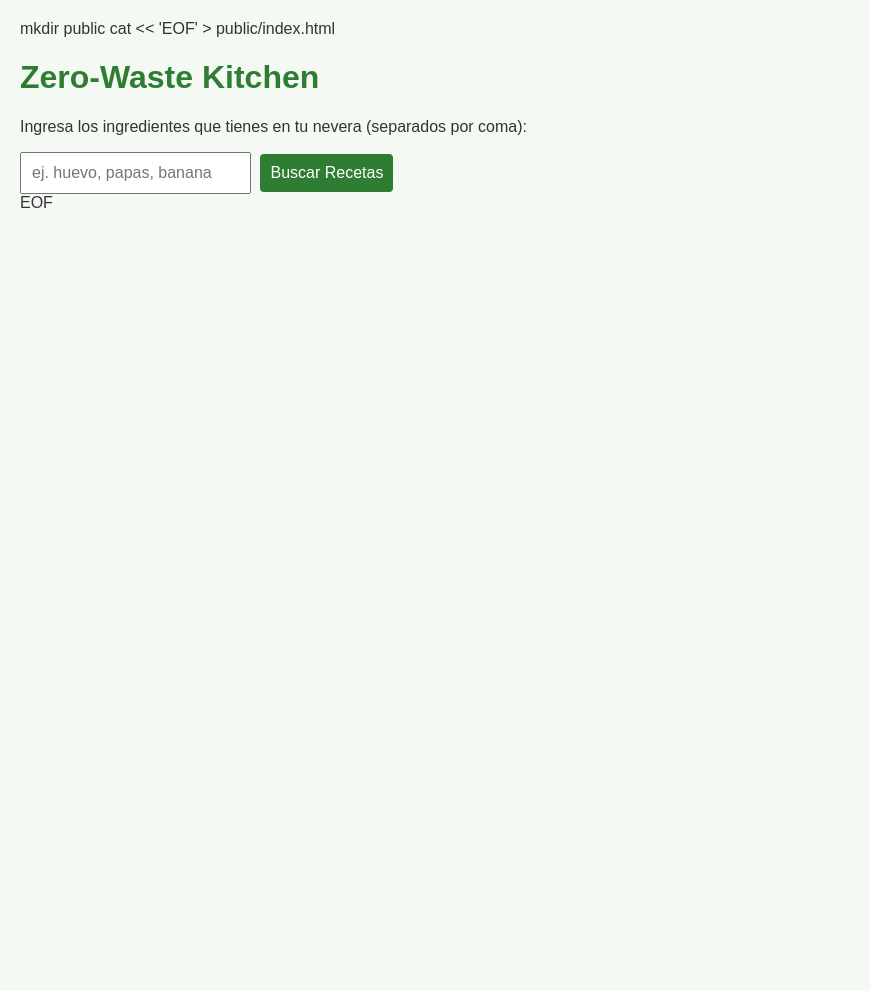
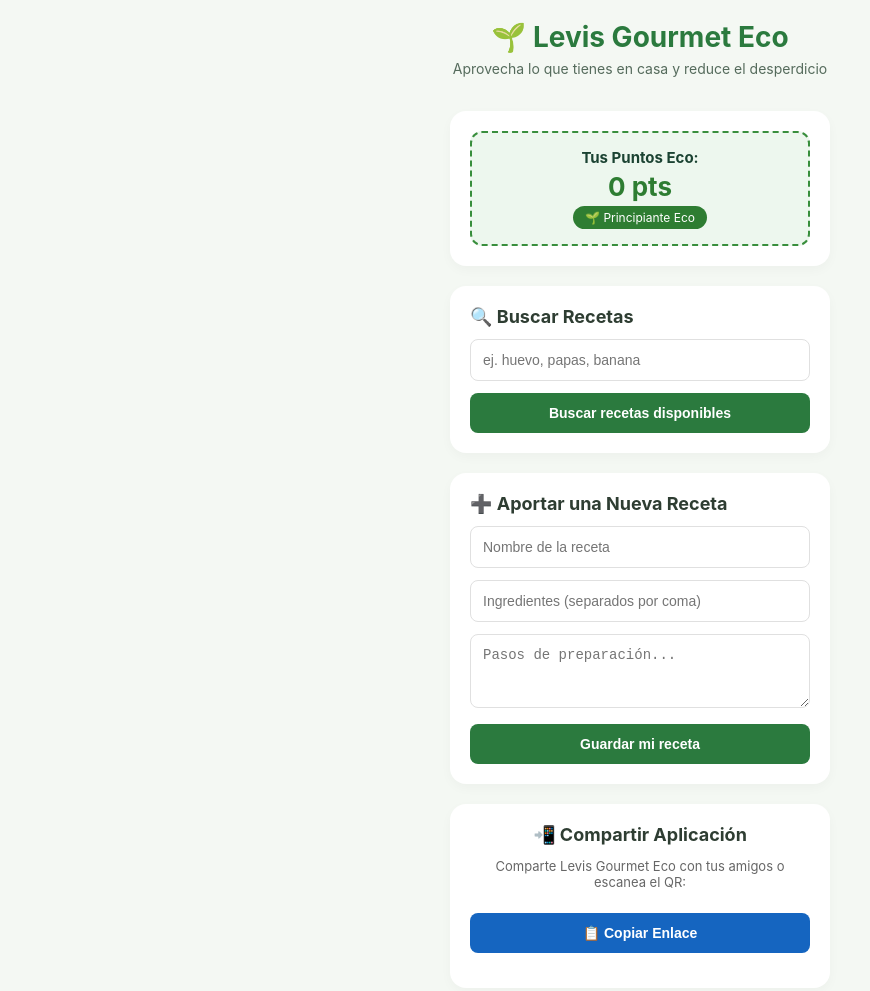
Before and after one commit to levisjhonsom-gif/levis-gourmet-eco, a website: page public/index.html in a window 1280 px wide. Shown: the whole page, without its empty margins (0-870 px from the left). Before the commit the page ends 800 px from the top, so only its background shows below. Drawn offline with Linux system fonts and the light colour scheme; a script that the page names is missing.

Commit message:
Diseño original Levis Gourmet Eco con QR y compartir

```diff
--- a/public/index.html
+++ b/public/index.html
@@ -1,52 +1,167 @@
-mkdir public
-cat << 'EOF' > public/index.html
 <!DOCTYPE html>
 <html lang="es">
 <head>
     <meta charset="UTF-8">
     <meta name="viewport" content="width=device-width, initial-scale=1.0">
-  <title>Zero-Waste Kitchen</title>
+    <title>Levis Gourmet Eco</title>
+    <script src="https://cdnjs.cloudflare.com/ajax/libs/qrcodejs/1.0.0/qrcode.min.js"></script>
     <style>
-    body { font-family: Arial, sans-serif; margin: 20px; background: #f4f9f4; color: #333; }
-    h1 { color: #2e7d32; }
-    input, button { padding: 10px; font-size: 16px; margin-right: 5px; }
-    button { background: #2e7d32; color: white; border: none; cursor: pointer; border-radius: 4px; }
-    .receta { background: white; padding: 15px; margin-top: 10px; border-radius: 6px; border-left: 5px solid #2e7d32; }
+        body {
+            font-family: -apple-system, BlinkMacSystemFont, "Segoe UI", Roboto, Helvetica, Arial, sans-serif;
+            background-color: #f4f8f3;
+            color: #2e3d32;
+            margin: 0;
+            padding: 20px 15px;
+            display: flex;
+            flex-direction: column;
+            align-items: center;
+        }
+        .header {
+            text-align: center;
+            margin-bottom: 20px;
+        }
+        .header h1 {
+            color: #2b7a3e;
+            font-size: 28px;
+            margin: 0;
+            display: flex;
+            align-items: center;
+            justify-content: center;
+            gap: 8px;
+        }
+        .header p {
+            color: #556b5c;
+            font-size: 14px;
+            margin-top: 6px;
+        }
+        .card {
+            background: #ffffff;
+            border-radius: 16px;
+            padding: 20px;
+            margin-bottom: 20px;
+            width: 100%;
+            max-width: 380px;
+            box-shadow: 0 4px 12px rgba(0,0,0,0.03);
+            box-sizing: border-box;
+        }
+        .points-box {
+            border: 2px dashed #388e3c;
+            background-color: #edf7ee;
+            text-align: center;
+            padding: 15px;
+            border-radius: 12px;
+        }
+        .points-box h3 {
+            margin: 0;
+            font-size: 15px;
+            color: #1b4332;
+        }
+        .points-val {
+            font-size: 26px;
+            font-weight: bold;
+            color: #2e7d32;
+            margin: 4px 0;
+        }
+        .badge {
+            background-color: #2e7d32;
+            color: white;
+            padding: 4px 12px;
+            border-radius: 20px;
+            font-size: 12px;
+            display: inline-block;
+        }
+        .section-title {
+            font-size: 18px;
+            font-weight: bold;
+            margin-bottom: 12px;
+            display: flex;
+            align-items: center;
+            gap: 8px;
+        }
+        input, textarea {
+            width: 100%;
+            padding: 12px;
+            margin-bottom: 12px;
+            border: 1px solid #e0e0e0;
+            border-radius: 8px;
+            box-sizing: border-box;
+            font-size: 14px;
+        }
+        button {
+            width: 100%;
+            padding: 12px;
+            background-color: #2b7a3e;
+            color: white;
+            border: none;
+            border-radius: 8px;
+            font-weight: bold;
+            font-size: 14px;
+            cursor: pointer;
+        }
+        .share-btn {
+            background-color: #1565c0;
+            margin-top: 10px;
+        }
+        #qrcode {
+            display: flex;
+            justify-content: center;
+            margin-top: 15px;
+        }
     </style>
 </head>
 <body>
-  <h1>Zero-Waste Kitchen</h1>
-  <p>Ingresa los ingredientes que tienes en tu nevera (separados por coma):</p>
-  <input type="text" id="ingredientesInput" placeholder="ej. huevo, papas, banana">
-  <button onclick="buscar()">Buscar Recetas</button>
-  <div id="resultados"></div>
+
+    <div class="header">
+        <h1>🌱 Levis Gourmet Eco</h1>
+        <p>Aprovecha lo que tienes en casa y reduce el desperdicio</p>
+    </div>
+
+    <!-- Puntos Eco -->
+    <div class="card">
+        <div class="points-box">
+            <h3>Tus Puntos Eco:</h3>
+            <div class="points-val">0 pts</div>
+            <span class="badge">🌱 Principiante Eco</span>
+        </div>
+    </div>
+
+    <!-- Buscar Recetas -->
+    <div class="card">
+        <div class="section-title">🔍 Buscar Recetas</div>
+        <input type="text" placeholder="ej. huevo, papas, banana">
+        <button>Buscar recetas disponibles</button>
+    </div>
+
+    <!-- Aportar Receta -->
+    <div class="card">
+        <div class="section-title">➕ Aportar una Nueva Receta</div>
+        <input type="text" placeholder="Nombre de la receta">
+        <input type="text" placeholder="Ingredientes (separados por coma)">
+        <textarea rows="3" placeholder="Pasos de preparación..."></textarea>
+        <button>Guardar mi receta</button>
+    </div>
+
+    <!-- Compartir y Código QR -->
+    <div class="card" style="text-align: center;">
+        <div class="section-title" style="justify-content: center;">📲 Compartir Aplicación</div>
+        <p style="font-size: 13px; color: #666;">Comparte Levis Gourmet Eco con tus amigos o escanea el QR:</p>
+        <button class="share-btn" onclick="copiarEnlace()">📋 Copiar Enlace</button>
+        <div id="qrcode"></div>
+    </div>
+
     <script>
-    async function buscar() {
-      const input = document.getElementById('ingredientesInput').value;
-      const lista = input.split(',').map(item => item.trim().toLowerCase());
-      const res = await fetch('/api/buscar-recetas', {
-        method: 'POST',
-        headers: { 'Content-Type': 'application/json' },
-        body: JSON.stringify({ misIngredientes: lista })
+        // Generar Código QR automáticamente con el enlace de Render
+        new QRCode(document.getElementById("qrcode"), {
+            text: window.location.href,
+            width: 128,
+            height: 128
         });
-      const data = await res.json();
-      const contenedor = document.getElementById('resultados');
-      contenedor.innerHTML = '';
-      if (data.resultados.length === 0) {
-        contenedor.innerHTML = '<p>No se encontraron recetas con esos ingredientes.</p>';
-        return;
-      }
-      data.resultados.forEach(r => {
-        contenedor.innerHTML += `
-          <div class="receta">
-            <h3>${r.nombre}</h3>
-            <p><strong>Ingredientes:</strong> ${r.ingredientes.join(', ')}</p>
-            <p><strong>Pasos:</strong> ${r.pasos}</p>
-          </div>
-        `;
-      });
+
+        function copiarEnlace() {
+            navigator.clipboard.writeText(window.location.href);
+            alert("¡Enlace copiado al portapapeles!");
         }
     </script>
+
 </body>
 </html>
-EOF
```
Lines whose indentation alone changed are shown as unchanged.
